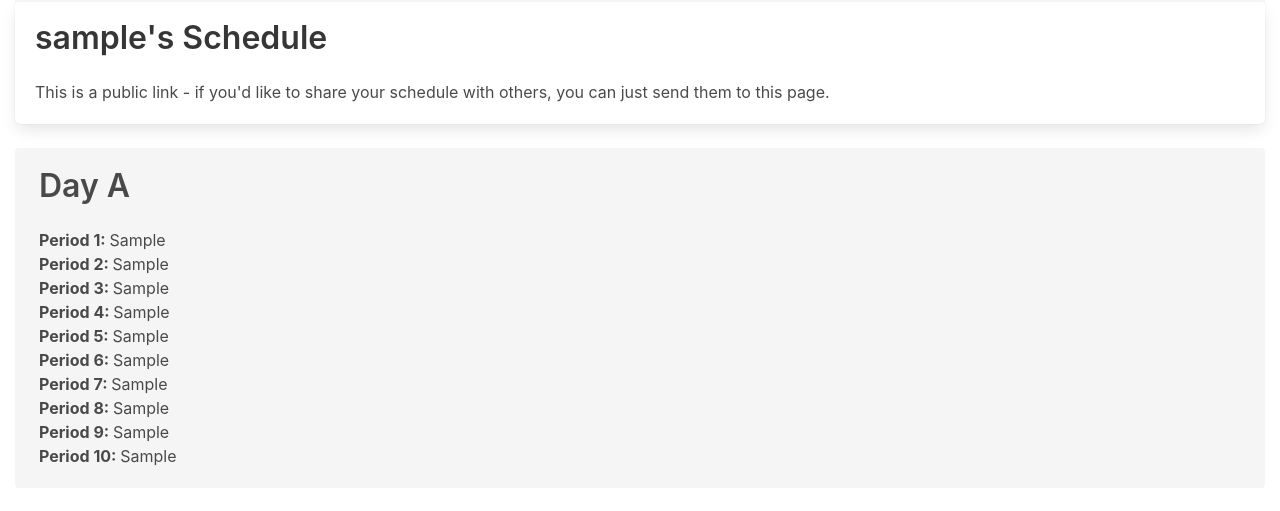
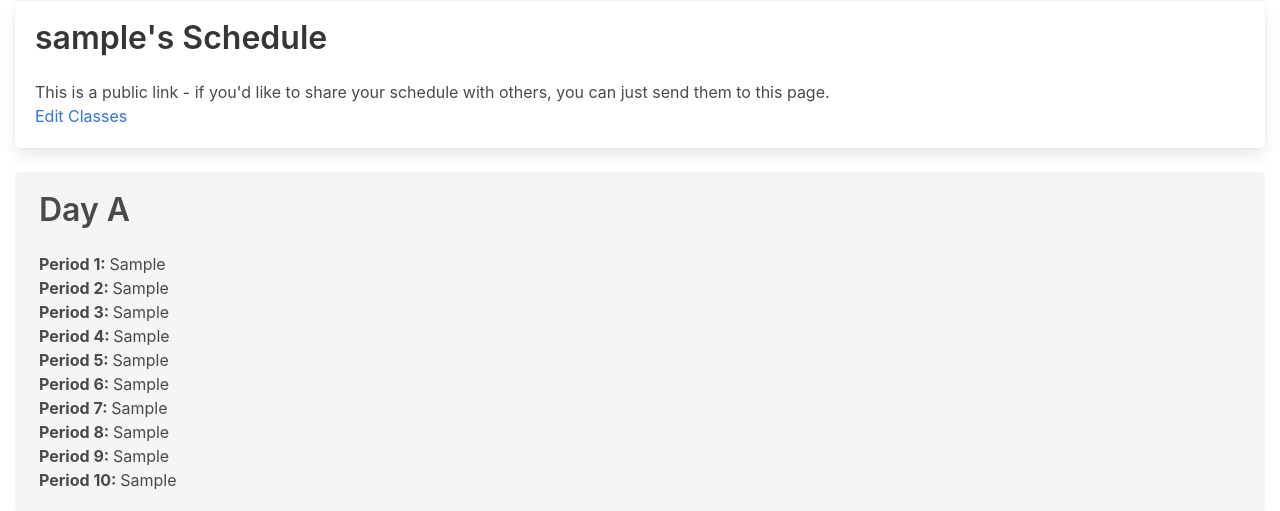
Before and after one commit to Clue88/metis2, a Flask app: a page that uses app/templates/schedule.html in a window 1280 px wide. Shown: the part 67-578 px from the top of the page. Run offline with Flask 2, Linux system fonts and the light colour scheme; a user stored in the database is signed in; tables that the repository leaves empty hold one stand-in row (values such as "Sample post"); some libraries are stand-ins or nearby versions.

Commit message:
Add edit classes button to schedule

```diff
--- a/app/templates/schedule.html
+++ b/app/templates/schedule.html
@@ -5,10 +5,13 @@
         <div class="tile is-parent">
             <article class="tile is-child box">
                 <p class="title">{{ username }}'s Schedule</p>
+                {% if username == current_user.username %}
                 <p>
                     This is a public link - if you'd like to share your
                     schedule with others, you can just send them to this page.
                 </p>
+                <a href="{{ url_for('main.edit_classes') }}">Edit Classes</a>
+                {% endif %}
             </article>
         </div>
     </div>
```
